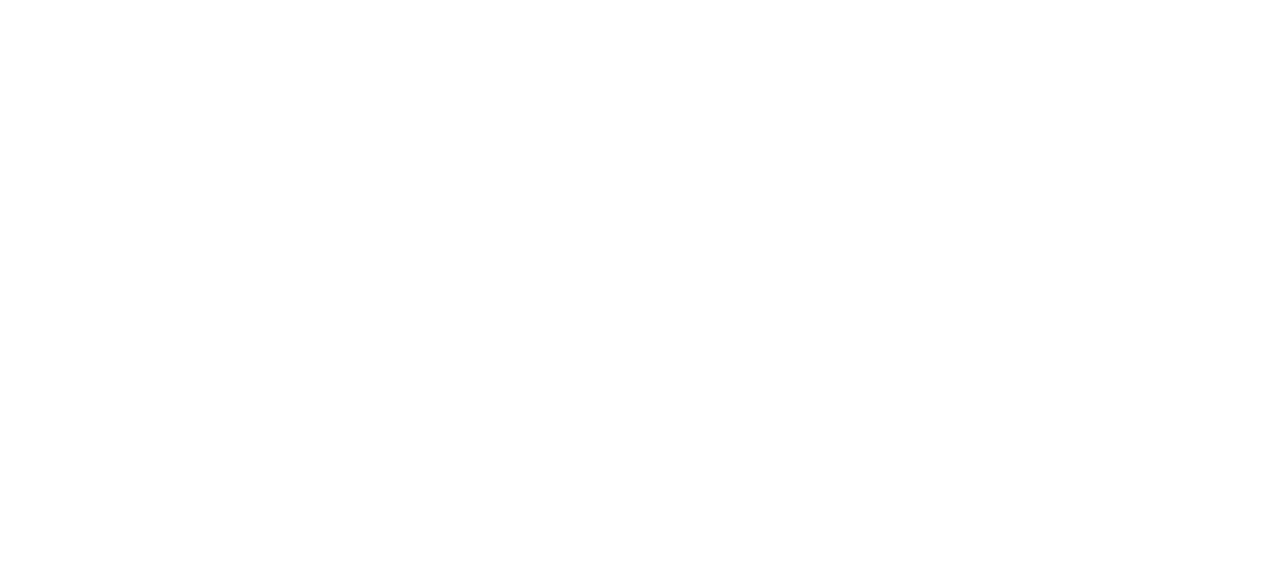
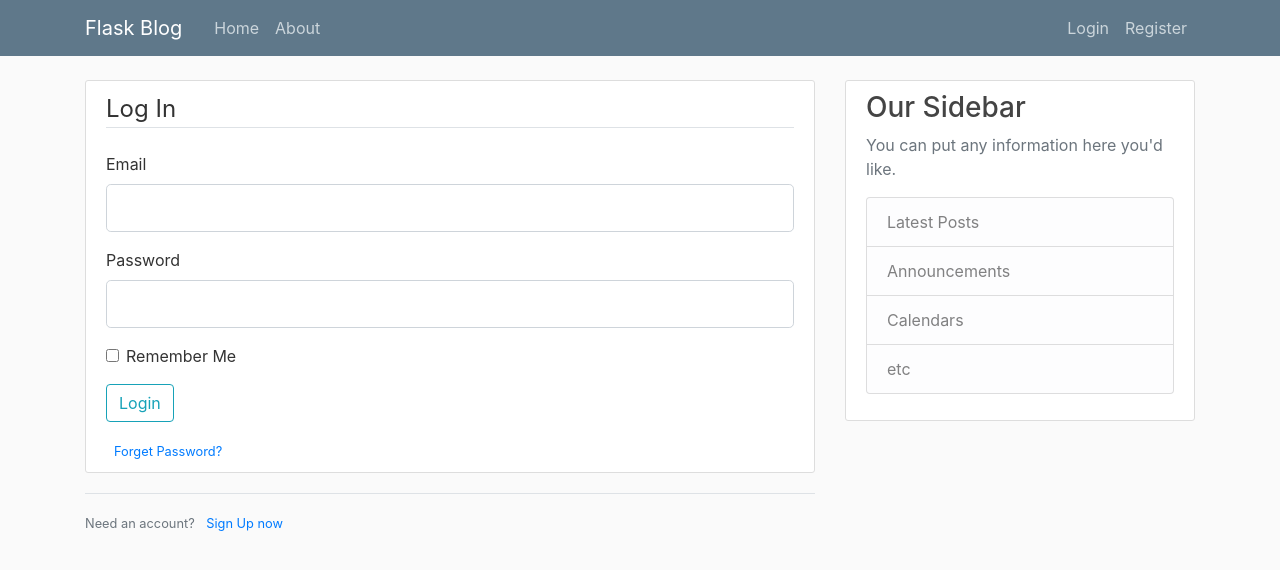
Before and after one commit to Killerkaka2/FlaskBlog_WebApp, a Flask app: page /login in a window 1280 px wide. Before the commit the part shown is empty. Shown: the top 570 px of the page. Run offline with Flask 3, Linux system fonts and the light colour scheme; some libraries are stand-ins or nearby versions.

Commit message:
Added Login and url_for in Navbars

```diff
--- a/flaskblog.py
+++ b/flaskblog.py
@@ -39,10 +39,16 @@ def register():
         return redirect(url_for('home'))
     return render_template("register.html", title='Register', form=form)
 
-@app.route("/login")
+@app.route("/login", methods=['GET','POST'])
 def login():
     # Creating object (Instance of the Class)
     form = LoginForm()
+    if form.validate_on_submit():
+        if form.email.data == 'admin@blog.com' and form.password.data == 'password':
+            flash('You have been Logged In!!','success')
+            return redirect(url_for('home'))
+        else:
+            flash('Login Failed. Invalid Username and Password','danger')
     return render_template("login.html", title='Login', form=form)
 
 if __name__== '__main__' :
--- a/templates/layout.html
+++ b/templates/layout.html
@@ -29,13 +29,13 @@
             </button>
             <div class="collapse navbar-collapse" id="navbarToggle">
               <div class="navbar-nav mr-auto">
-                <a class="nav-item nav-link" href="/">Home</a>
-                <a class="nav-item nav-link" href="/about">About</a>
+                <a class="nav-item nav-link" href="{{ url_for('home') }}">Home</a>
+                <a class="nav-item nav-link" href="{{ url_for('about') }}">About</a>
               </div>
               <!-- Navbar Right Side -->
               <div class="navbar-nav">
-                <a class="nav-item nav-link" href="/login">Login</a>
-                <a class="nav-item nav-link" href="/register">Register</a>
+                <a class="nav-item nav-link" href="{{ url_for('login') }}">Login</a>
+                <a class="nav-item nav-link" href="{{ url_for('register') }}">Register</a>
               </div>
             </div>
           </div>
--- a/templates/login.html
+++ b/templates/login.html
@@ -0,0 +1,56 @@
+{% extends "layout.html" %}
+{% block content %}
+    <div class="content-section">
+        <form action="" method="post">
+            {{ form.hidden_tag() }}
+            <fieldset class="form-group">
+                <legend class="border-bottom mb-4">Log In</legend>
+
+                <div class="form-group">
+                    {{ form.email.label (class="form-control-label") }}
+                    {% if form.email.errors %}
+                        {{ form.email(class="form-control form-control-lg is-invalid") }}
+                        <div class="invalid-feedback">
+                            {% for error in form.email.errors %}
+                                <span>{{ error }}</span>
+                            {% endfor %}
+                        </div>
+                    {% else %}
+                        {{ form.email(class="form-control form-control-lg") }}
+                    {% endif %}
+                </div>
+                <div class="form-group">
+                    {{ form.password.label (class="form-control-label") }}
+                    {% if form.password.errors %}
+                        {{ form.password(class="form-control form-control-lg is-invalid") }}
+                        <div class="invalid-feedback">
+                            {% for error in form.password.errors %}
+                                <span>{{ error }}</span>
+                            {% endfor %}
+                        </div>
+                    {% else %}
+                        {{ form.password(class="form-control form-control-lg") }}
+                    {% endif %}
+                </div>
+                <div class="form-check">
+                    {{ form.remember(class="form-check-input") }}
+                    {{ form.remember.label(class="form-check-label") }}
+                </div>
+            </fieldset>
+
+            <div class="form-group">
+                {{ form.submit (class="btn btn-outline-info") }}
+            </div>
+            <small class="text-muted ml-2">
+                <a href="#">Forget Password?</a>
+            </small>
+        </form>
+    </div>
+
+    <div class="border-top pt-3">
+        <small class="text-muted">
+            Need an account? <a href="{{ url_for('register') }}" class="ml-2">Sign Up now</a>
+        </small>
+    </div>
+
+{% endblock content %}
```
